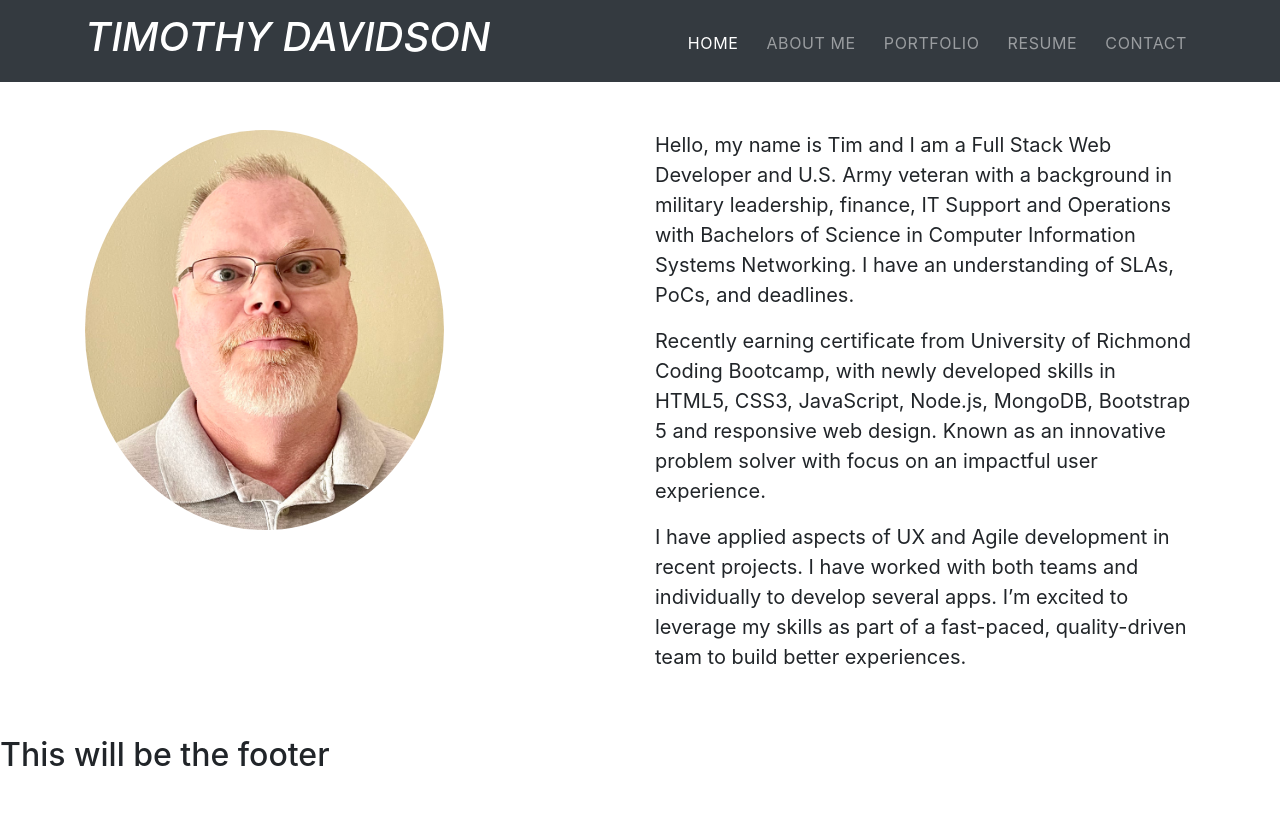
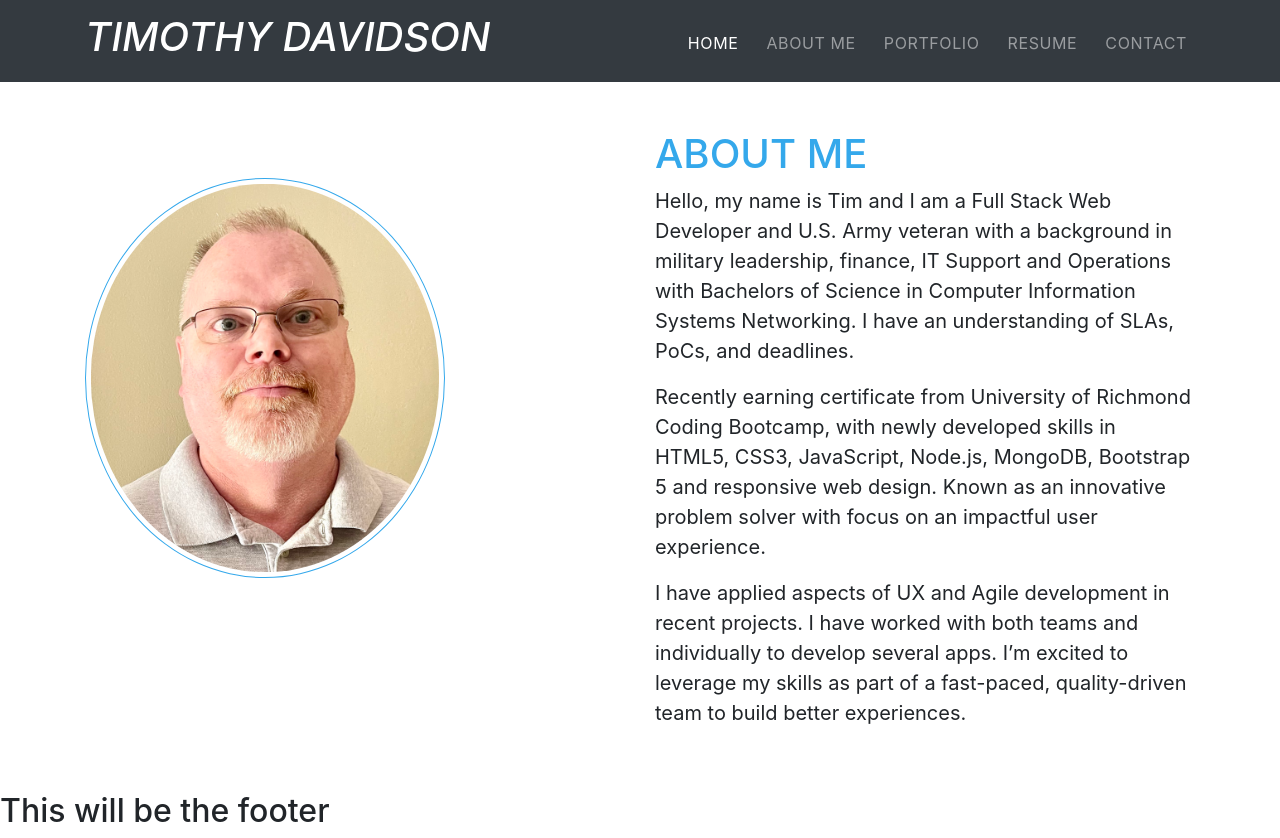
Before and after one commit to timdavidson2/react-portfolio, a React (Create React App) app in the folder portfolio/: page /about in a window 1280 px wide. Before the commit the page ends 800 px from the top, so only its background shows below. Built offline with nearby package versions, Linux system fonts and the light colour scheme; a web font is replaced by a local one.

Commit message:
add border and style to about-photo

```diff
--- a/portfolio/src/pages/About.js
+++ b/portfolio/src/pages/About.js
@@ -8,10 +8,12 @@ const About = () => {
   return (
     <div className="container py-5">
       <div className="row">
-        <div className="col-lg-6 col-xm-12 about-photo">
+        <div className="col-lg-6 col-xm-12 about-photo pt-5">
           <img src={myImage} alt="Tim" />
         </div>
+
         <div className="col-lg-6 col-xm-12 about-text">
+          <h1 className="about-heading">about me</h1>
           <p>
             Hello, my name is Tim and I am a Full Stack Web Developer and U.S.
             Army veteran with a background in military leadership, finance, IT
--- a/portfolio/src/styles/About.css
+++ b/portfolio/src/styles/About.css
@@ -1,6 +1,13 @@
 .about-photo > img {
-  height: 400px;
+  height: 25rem;
   border-radius: 50%;
+  padding: 0.3rem;
+  border: 1px solid var(--primary-blue);
+}
+
+.about-heading {
+  color: var(--primary-blue);
+  text-transform: uppercase;
 }
 
 .about-text {
```
